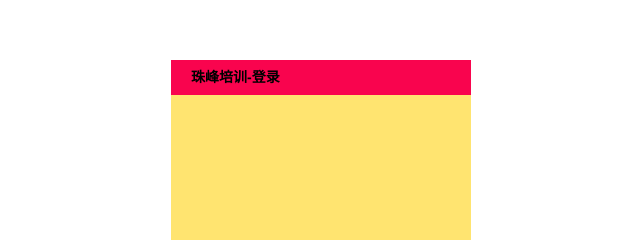
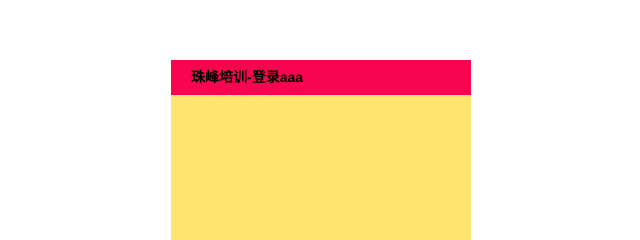
Before and after one commit to reneetsang/myBanner, a plain HTML site: page drag.html in a window 1280 px wide. Shown: the part 190-430 px from the top of the page, 319-959 px from the left. Drawn offline with Linux system fonts and the light colour scheme.

Commit message:
test
just a test

```diff
--- a/drag.html
+++ b/drag.html
@@ -47,7 +47,7 @@
 </head>
 <body>
 <div id="box">
-    <h2 id="boxTop">珠峰培训-登录</h2>
+    <h2 id="boxTop">珠峰培训-登录aaa</h2>
 </div>
 
 <script type="text/javascript">
```
